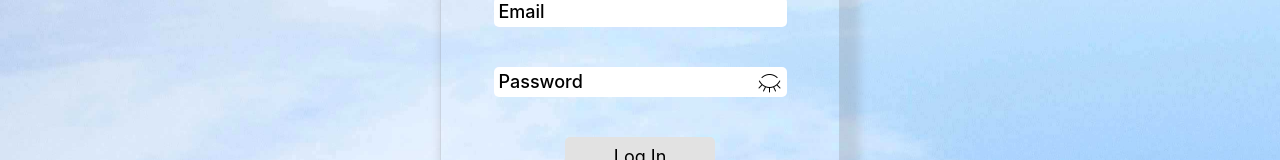
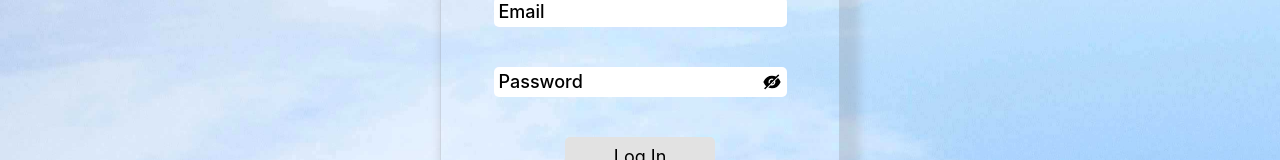
Before and after one commit to TarasIT/phonebook, a React (Create React App) app: page /phonebook/login in a window 1280 px wide. Shown: the part 217-377 px from the top of the page. Built offline with nearby package versions, Linux system fonts and the light colour scheme.

Commit message:
show/hide password imgs are changed

```diff
--- a/package.json
+++ b/package.json
@@ -12,6 +12,7 @@
     "react": "^18.2.0",
     "react-dom": "^18.2.0",
     "react-helmet": "^6.1.0",
+    "react-icons": "^4.10.1",
     "react-loader-spinner": "^5.3.4",
     "react-redux": "^8.1.1",
     "react-router-dom": "^6.14.1",
--- a/src/components/LoginForm/LoginForm.tsx
+++ b/src/components/LoginForm/LoginForm.tsx
@@ -1,6 +1,6 @@
 import React, { ChangeEvent, FC, FormEvent, useEffect, useState } from "react";
+import Notiflix from "notiflix";
 import { useAppSelector, useAppDispatch } from "../../hooks/hook";
-import Notiflix from "notiflix";
 import { Loader } from "../Loader/Loader";
 import { logIn } from "../../redux/auth/operations";
 import { errorReset } from "../../redux/auth/authSlice";
@@ -11,6 +11,8 @@ import {
   FormInput,
   Form,
   ShowPasswordBtn,
+  ShowPasswordIcon,
+  HidePasswordIcon,
 } from "../../styles/styled-components/Common.styled";
 
 export const LoginForm: FC = (): JSX.Element => {
@@ -25,9 +27,6 @@ export const LoginForm: FC = (): JSX.Element => {
   const dispatch = useAppDispatch();
   const isLoading = useAppSelector(selectIsLoading);
   const error = useAppSelector(selectError);
-
-  const showPasswordImg = require("../../assets/images/opened-eye.png");
-  const hidePasswordImg = require("../../assets/images/closed-eye.png");
 
   useEffect(() => {
     if (error) {
@@ -120,12 +119,7 @@ export const LoginForm: FC = (): JSX.Element => {
           }}
           onClick={() => setIsPasswordShown(!isPasswordShown)}
         >
-          <img
-            src={isPasswordShown ? showPasswordImg : hidePasswordImg}
-            alt={isPasswordShown ? "opened eye" : "closed eye"}
-            width="25"
-            height="25"
-          />
+          {isPasswordShown ? <ShowPasswordIcon /> : <HidePasswordIcon />}
         </ShowPasswordBtn>
       </InputBox>
       <Button type="submit">
--- a/src/components/RegistrationForm/RegistrationForm.tsx
+++ b/src/components/RegistrationForm/RegistrationForm.tsx
@@ -1,6 +1,6 @@
 import React, { ChangeEvent, FC, FormEvent, useEffect, useState } from "react";
+import Notiflix from "notiflix";
 import { useAppSelector, useAppDispatch } from "../../hooks/hook";
-import Notiflix from "notiflix";
 import { Loader } from "../Loader/Loader";
 import { errorReset } from "../../redux/auth/authSlice";
 import { regist } from "../../redux/auth/operations";
@@ -16,6 +16,8 @@ import {
   FormInput,
   Form,
   ShowPasswordBtn,
+  ShowPasswordIcon,
+  HidePasswordIcon,
 } from "../../styles/styled-components/Common.styled";
 
 export const RegistrationForm: FC = (): JSX.Element => {
@@ -32,9 +34,6 @@ export const RegistrationForm: FC = (): JSX.Element => {
   const dispatch = useAppDispatch();
   const isLoading = useAppSelector(selectIsLoading);
   const error = useAppSelector(selectError);
-
-  const showPasswordImg = require("../../assets/images/opened-eye.png");
-  const hidePasswordImg = require("../../assets/images/closed-eye.png");
 
   useEffect(() => {
     if (error !== null) {
@@ -148,12 +147,7 @@ export const RegistrationForm: FC = (): JSX.Element => {
           }}
           onClick={() => setIsPasswordShown(!isPasswordShown)}
         >
-          <img
-            src={isPasswordShown ? showPasswordImg : hidePasswordImg}
-            alt={isPasswordShown ? "opened eye" : "closed eye"}
-            width="25"
-            height="25"
-          />
+          {isPasswordShown ? <ShowPasswordIcon /> : <HidePasswordIcon />}
         </ShowPasswordBtn>
       </InputBox>
       <Button type="submit">
--- a/src/styles/styled-components/Common.styled.tsx
+++ b/src/styles/styled-components/Common.styled.tsx
@@ -1,4 +1,5 @@
 import styled, { css } from "styled-components";
+import { AiFillEye, AiFillEyeInvisible } from "react-icons/ai";
 
 export const FormLabel = styled.label`
   position: absolute;
@@ -58,7 +59,7 @@ export const InputBox = styled.div`
 
 export const ShowPasswordBtn = styled.button`
   position: absolute;
-  bottom: 2.5px;
+  bottom: 2px;
   right: 5px;
   background: none;
   border: none;
@@ -71,6 +72,16 @@ export const ShowPasswordBtn = styled.button`
     cursor: pointer;
     opacity: 50%;
   }
+`;
+
+export const ShowPasswordIcon = styled(AiFillEye)`
+  width: 20px;
+  height: 20px;
+`;
+
+export const HidePasswordIcon = styled(AiFillEyeInvisible)`
+  width: 20px;
+  height: 20px;
 `;
 
 export const Button = styled.button`
```
Also changed, not shown: 1 other file (tests, documents, lock files or other folders).
